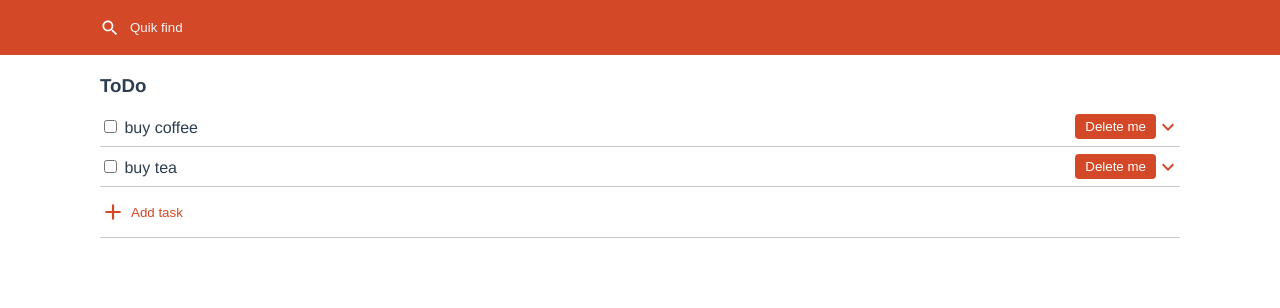
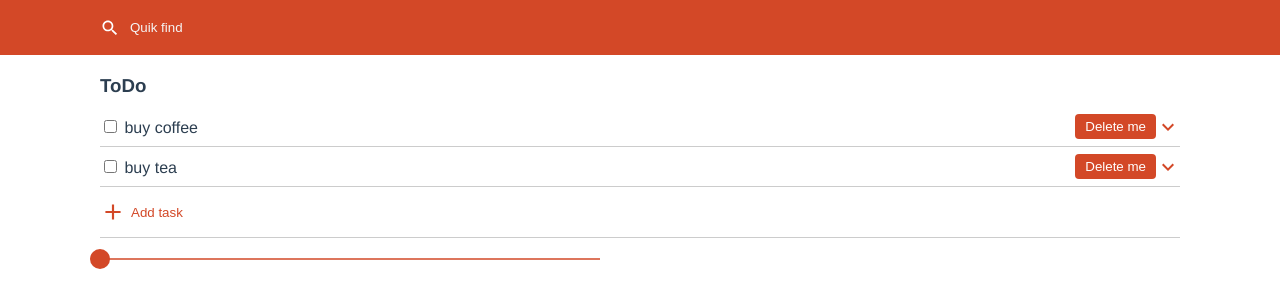
Before and after one commit to dirty-cake/todo, a Vue app: page / in a window 1280 px wide. Shown: the top 308 px of the page. Built offline with nearby package versions, Linux system fonts and the light colour scheme.

Commit message:
creating slider

```diff
--- a/src/App.vue
+++ b/src/App.vue
@@ -68,6 +68,9 @@
         </li>
       </ul>
     </main>
+    <div class="test">
+      <VSlider/>
+    </div>
   </div>
 </template>
 
@@ -76,10 +79,11 @@ import VInput from './components/VInput.vue'
 import VButton from './components/VButton.vue'
 import VCollapse from './components/VCollapse.vue'
 import VDatePicker from './components/VDatePicker.vue'
+import VSlider from './components/VSlider.vue'
 
 export default {
   components: {
-    VInput, VButton, VCollapse, VDatePicker
+    VInput, VButton, VCollapse, VDatePicker, VSlider
   },
   data: function () {
     return {
@@ -138,7 +142,6 @@ export default {
     },
     isAllowedDate (date) {
       const today = new Date()
-      console.log(today.getFullYear(), date.year, today.getMonth(), date.month, today.getDate(), date.day)
       if (today.getFullYear() !== date.year) {
         return (today.getFullYear() < date.year)
       } else if (today.getMonth() !== date.month) {
@@ -162,6 +165,10 @@ export default {
 html, body {
   padding: o;
   margin: 0;
+}
+.test {
+  width: 500px;
+  margin-left: 100px;
 }
 #app {
   font-family: 'Avenir', Helvetica, Arial, sans-serif;
--- /dev/null
+++ b/src/components/VSlider.vue
@@ -0,0 +1,64 @@
+<template>
+  <div class="v_slider" @mousedown="start">
+    <div class="v_slider_point" :style="{ left: `${position}px` }"/>
+  </div>
+</template>
+
+<script>
+export default {
+  name: 'VSlider',
+  data () {
+    return {
+      sliderStartX: 0,
+      sliderEndX: 0,
+      startX: -1,
+      position: 0,
+      startPosition: 0
+    }
+  },
+  mounted () {
+    const rect = this.$el.getBoundingClientRect()
+    this.sliderStartX = rect.x
+    this.sliderEndX = rect.x + rect.width
+  },
+  methods: {
+    start (event) {
+      console.log(event, this.$el)
+      this.position = event.clientX - this.sliderStartX
+      this.startX = event.clientX
+      this.startPosition = this.position
+      document.addEventListener('mousemove', this.move)
+      document.addEventListener('mouseup', this.finish)
+    },
+    move (event) {
+      console.log(event.clientX)
+      if (this.sliderStartX < event.clientX && this.sliderEndX > event.clientX) {
+        this.position = event.clientX - this.startX + this.startPosition
+      }
+    },
+    finish () {
+      document.removeEventListener('mousemove', this.move)
+      document.removeEventListener('mouseup', this.finish)
+    }
+  }
+}
+</script>
+
+<style scoped>
+.v_slider {
+  position: relative;
+  background-color: #dd755c;
+  width: 100%;
+  height: 2px;
+  cursor: pointer;
+}
+.v_slider_point {
+  position: absolute;
+  top: -9px;
+  background-color: #d34827;
+  border-radius: 50%;
+  width: 20px;
+  height: 20px;
+  transform: translateX(-50%)
+}
+</style>
```
